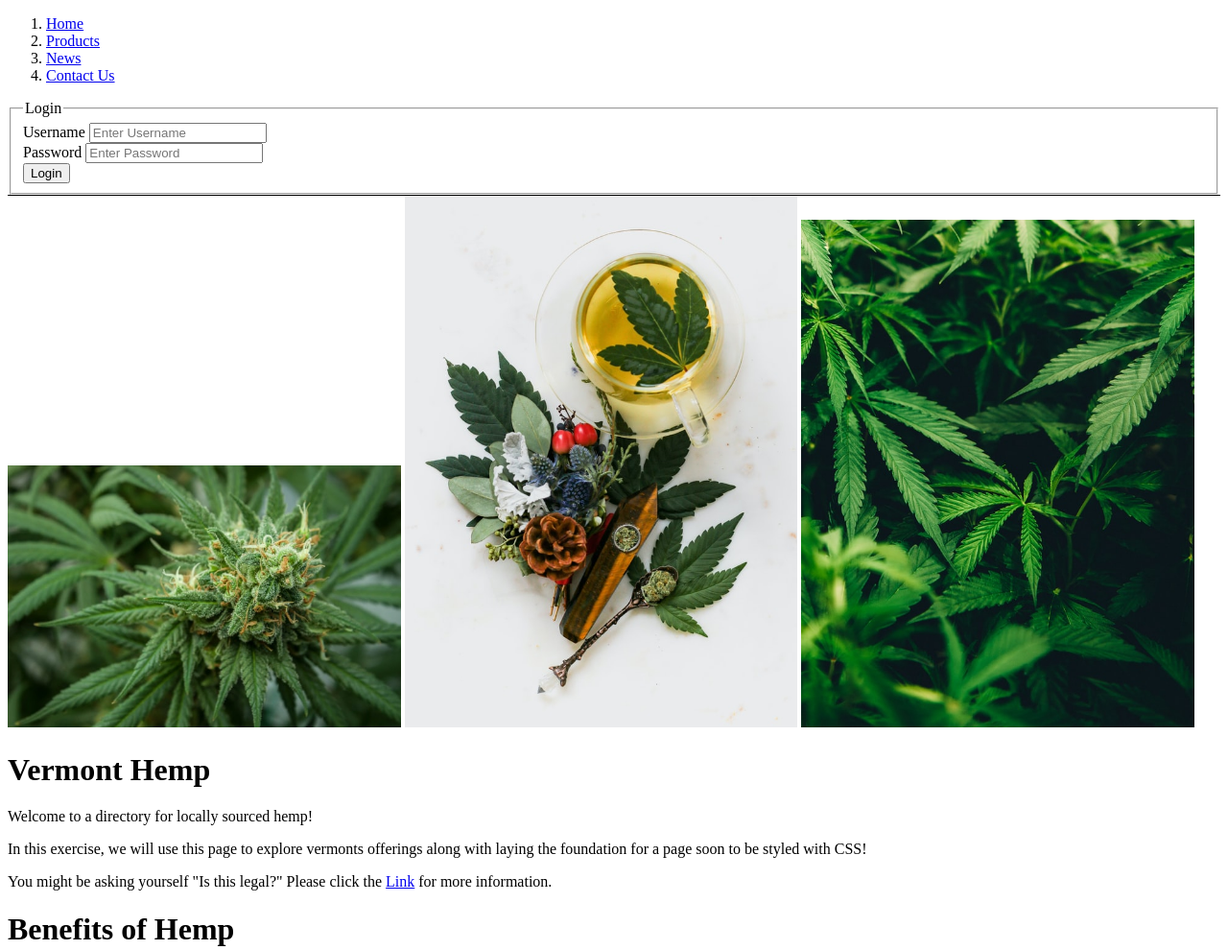
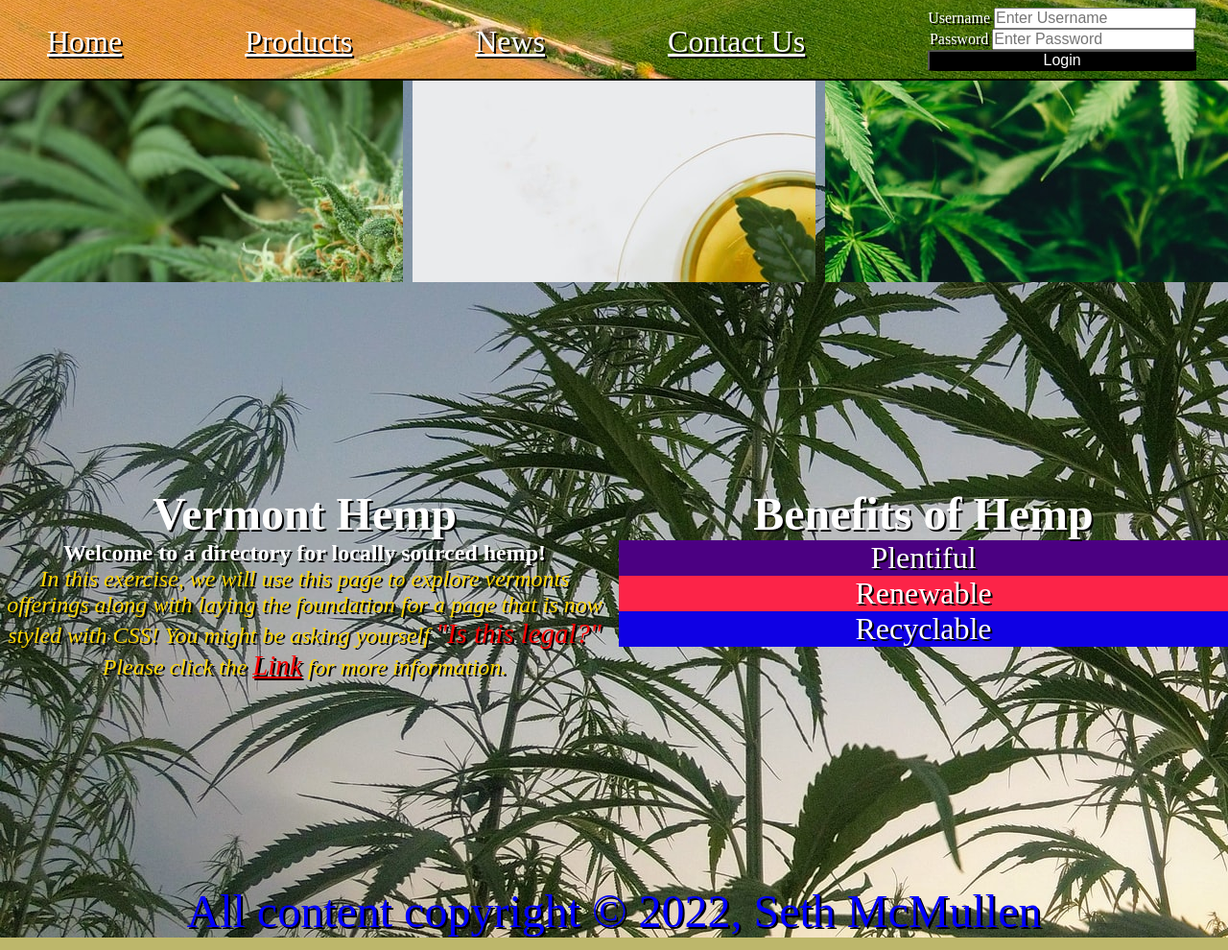
Before and after one commit to SethMCM/SethMCM.github.io, a plain HTML site: page index.html in a window 1280 px wide. Shown: the top 990 px of the page at 96% size. Drawn offline with Linux system fonts and the light colour scheme.

Commit message:
Add files via upload

```diff
--- a/index.html
+++ b/index.html
@@ -3,25 +3,22 @@
     <head>
         <meta charset=”utf-8”>
         <title>Home Page</title>
-    <style>
-    nav {
-    border-bottom: 1px solid black;
-}
-    </style>
+        <link rel="stylesheet" href=".\styles\formatting.css">
+        <link rel="stylesheet" href=".\styles\colors.css">
     </head>
     <body>
         <header>
             <nav class="navlist">
-                <ol>
+                <ol id="sitenav">
                     <li class="navitem"><a href="./index.html">Home</a></li>
                     <li class="navitem"><a href="./pages/products.html">Products</a></liclass="navitem">
                     <li class="navitem"><a href="./pages/news.html">News</a></li>
                     <li class="navitem"><a href="./pages/contact.html">Contact Us</a></li>
-                </ol>
+                    <li>
                 <form action="PlaceholderHandshake" method="POST" enctype="multipart/form-data">
                     <fieldset>
                         <legend>
-                            Login
+                         Login
                         </legend>
                     <div>
                         <label for="usrname">Username</label>
@@ -34,26 +31,36 @@
                         <button type="submit">Login</button>
                     </fieldset>
                 </form>
+                </li>
+                </ol>
             </nav>
         </header>
         <main>
-            <picture>
-                <source media="(min-width: 600px)" srcset="./images/HempLeft-640.jpg 640w" sizes="32vw">
+            <div class="parent">
+            <div class="image1">
+            <!--<picture>
+                <source media="(min-width: 600px)" srcset="./images/HempLeft-640.jpg 640w" sizes="32vw" >
                 <img src="./images/Hempfield-640.jpg" alt = "Hemp field">
-            </picture>
-            <picture>
+            </picture>-->
+            </div>
+            <div class= "image2">
+            <!--<picture>
                 <source media="(min-width: 600px)" srcset="./images/HempMid-640.jpg 640w" sizes="32vw">
                 <img src="./images/Hempfield-640.jpg" alt = "Hemp field">
-            </picture>
-            <picture>
+            </picture> -->
+
+            </div>
+            <div class="image3">
+            <!--<picture>
                 <source media="(min-width: 600px)" srcset="./images/HempRight-640.jpg 640w" sizes="32vw">
                 <img src="./images/Hempfield-640.jpg" alt = "Hemp field">
-            </picture>
+            </picture>-->
+           </div>
             <div class="leftcontent">
             <h1>Vermont Hemp</h1>
             <p>Welcome to a directory for locally sourced hemp!</p>
-            <p>In this exercise, we will use this page to explore vermonts offerings along with laying the foundation for a page soon to be styled with CSS!</p>
-            <p>You might be asking yourself <emp>"Is this legal?"</emp> Please click the <a href="https://tax.vermont.gov/business-and-corp/industry-guidance/hemp-and-cbd">Link</a> for more information.</p>
+            <p>In this exercise, we will use this page to explore vermonts offerings along with laying the foundation for a page that is now styled with CSS!
+            You might be asking yourself <emp>"Is this legal?"</emp> Please click the <a href="https://tax.vermont.gov/business-and-corp/industry-guidance/hemp-and-cbd">Link</a> for more information.</p>
             </div>
             <div class="rightcontent">
                 <h1> Benefits of Hemp</h1>
@@ -63,6 +70,7 @@
                     <li>Recyclable</li>
                 </ul>
             </div>
+          </div>
         </main>
         <footer>
             <p>All content copyright &copy; 2022, Seth McMullen </p>
```
